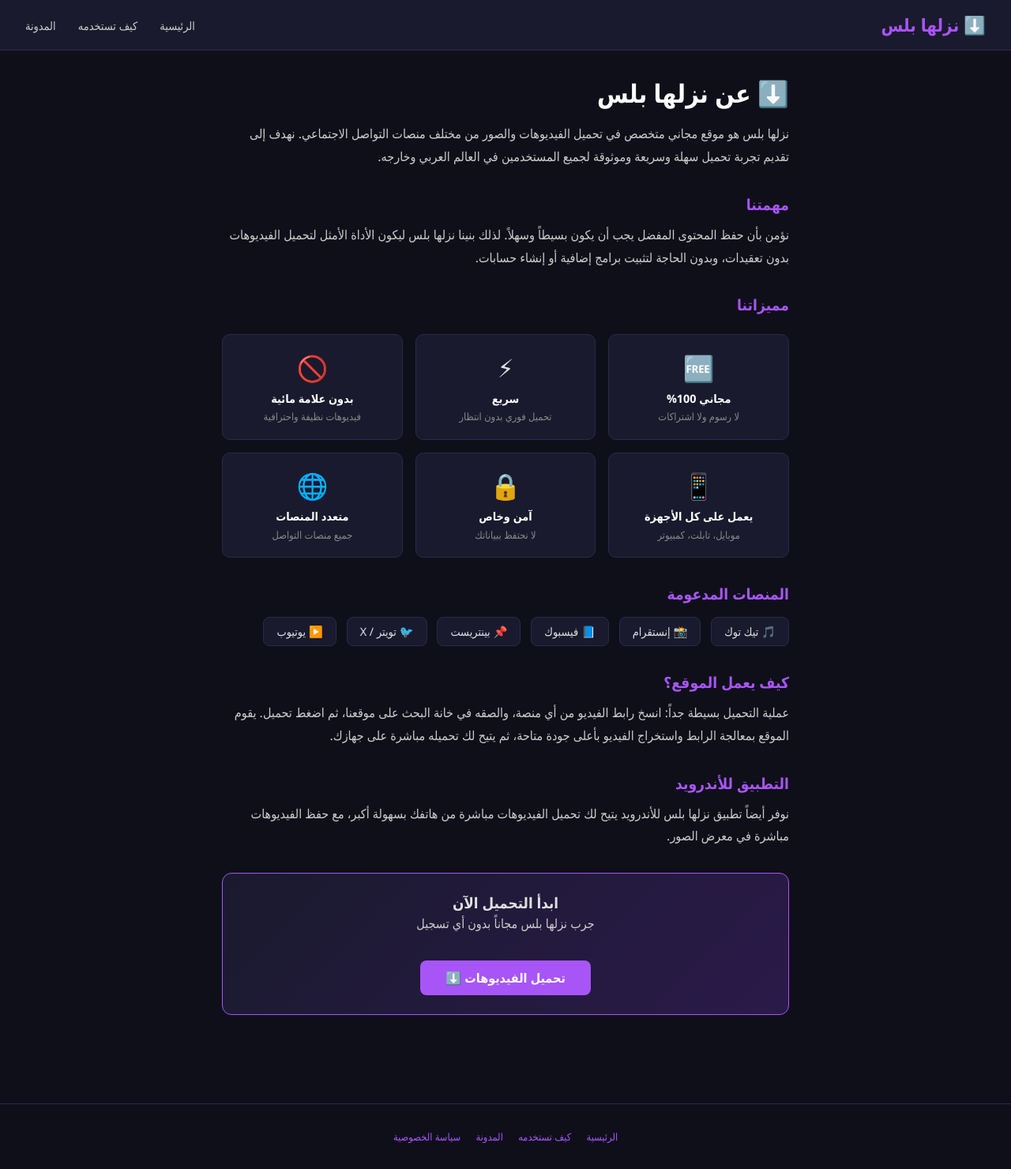
After one commit to Ahmedmutlag/VIP-, a Flask app: page /about in a window 1280 px wide. The commit adds this page. Shown: the whole page at 79% size. Run offline with Flask 3, Linux system fonts and the light colour scheme; data that the repository does not hold is empty.

Commit message:
Add blog, article pages, and about page to satisfy AdSense content requirements
https://claude.ai/code/session_013L5sDbn3fhAacxgycoYcfR

```diff
--- a/app.py
+++ b/app.py
@@ -521,6 +521,248 @@ def privacy():
 @app.route("/how-to-use")
 def how_to_use():
     return render_template("how-to-use.html")
+
+
+BLOG_ARTICLES = [
+    {
+        "slug": "download-tiktok-without-watermark",
+        "title": "كيف تحمّل فيديوهات تيك توك بدون علامة مائية 2025",
+        "description": "دليل شامل لتحميل فيديوهات TikTok بجودة عالية وبدون علامة مائية على أي جهاز.",
+        "emoji": "🎵",
+        "date": "2025-05-01",
+        "content": """
+<h2>لماذا تريد تحميل فيديوهات تيك توك؟</h2>
+<p>تيك توك من أكثر منصات التواصل الاجتماعي شعبية في العالم، ويشارك المستخدمون يومياً آلاف الفيديوهات الترفيهية والتعليمية. كثيراً ما تريد حفظ فيديو مفضل لمشاهدته لاحقاً بدون إنترنت، أو مشاركته مع أصدقاء لا يستخدمون التطبيق.</p>
+
+<h2>المشكلة مع التحميل المباشر</h2>
+<p>عندما تحمّل فيديو مباشرة من تطبيق تيك توك، يُضاف عليه تلقائياً اسم المستخدم والعلامة المائية الخاصة بالمنصة، مما يجعل الفيديو يبدو غير احترافي إذا أردت مشاركته في مكان آخر.</p>
+
+<h2>الحل: استخدام نزلها بلس</h2>
+<p>موقع نزلها بلس يتيح لك تحميل فيديوهات تيك توك بجودة عالية وبدون أي علامة مائية، وذلك بخطوات بسيطة جداً.</p>
+
+<h2>خطوات التحميل</h2>
+<ol>
+<li><strong>افتح تطبيق تيك توك</strong> على هاتفك أو جهازك.</li>
+<li><strong>ابحث عن الفيديو</strong> الذي تريد تحميله.</li>
+<li><strong>اضغط على مشاركة</strong> ثم اختر "نسخ الرابط".</li>
+<li><strong>افتح موقع vip-dl.com</strong> في متصفحك.</li>
+<li><strong>الصق الرابط</strong> في خانة البحث واضغط تحميل.</li>
+<li><strong>انتظر معالجة الفيديو</strong> ثم اضغط "تحميل الفيديو".</li>
+</ol>
+
+<h2>نصائح مهمة</h2>
+<ul>
+<li>تأكد من أن الفيديو عام وليس خاصاً قبل محاولة التحميل.</li>
+<li>اختر أعلى جودة متاحة للحصول على صورة واضحة.</li>
+<li>احترم حقوق الملكية الفكرية واستخدم الفيديوهات للأغراض الشخصية فقط.</li>
+<li>يمكنك تحميل عدة فيديوهات متتالية بدون أي قيود.</li>
+</ul>
+
+<h2>هل التحميل مجاني؟</h2>
+<p>نعم، موقع نزلها بلس مجاني 100% ولا يتطلب أي تسجيل أو اشتراك. يمكنك تحميل عدد غير محدود من الفيديوهات مجاناً.</p>
+
+<h2>أين أجد الفيديو بعد التحميل؟</h2>
+<p>بعد اكتمال التحميل ستجد الفيديو في:</p>
+<ul>
+<li><strong>على الأندرويد:</strong> مجلد Downloads في تطبيق الملفات.</li>
+<li><strong>على الآيفون:</strong> تطبيق الملفات أو معرض الصور مباشرة.</li>
+<li><strong>على الكمبيوتر:</strong> مجلد التنزيلات الافتراضي.</li>
+</ul>
+"""
+    },
+    {
+        "slug": "download-instagram-reels",
+        "title": "أفضل طريقة لتحميل ريلز إنستقرام على هاتفك",
+        "description": "تعرف على أسهل طريقة لتحميل مقاطع Reels من إنستقرام بجودة HD بدون برامج إضافية.",
+        "emoji": "📸",
+        "date": "2025-05-05",
+        "content": """
+<h2>ما هي ريلز إنستقرام؟</h2>
+<p>ريلز إنستقرام هي مقاطع فيديو قصيرة مدتها من 15 ثانية إلى 90 ثانية، أصبحت من أكثر أنواع المحتوى انتشاراً على المنصة. تجد فيها محتوى تعليمي، ترفيهي، وصفات طبخ، تمارين رياضية، وأكثر.</p>
+
+<h2>لماذا لا يتيح إنستقرام التحميل المباشر؟</h2>
+<p>إنستقرام لا يوفر خاصية تحميل الفيديوهات مباشرة لحماية حقوق المحتوى. لذلك يحتاج المستخدمون لاستخدام أدوات خارجية لتحميل ما يريدون حفظه.</p>
+
+<h2>كيف تحمّل ريلز إنستقرام بخطوات سهلة</h2>
+<ol>
+<li>افتح إنستقرام وابحث عن الريل الذي تريده.</li>
+<li>اضغط على النقاط الثلاث (⋯) في أعلى الفيديو.</li>
+<li>اختر <strong>"نسخ الرابط"</strong>.</li>
+<li>توجه لموقع <strong>vip-dl.com</strong>.</li>
+<li>الصق الرابط في الحقل المخصص.</li>
+<li>اضغط على زر التحميل وانتظر المعالجة.</li>
+<li>اضغط "تحميل الفيديو" لحفظه على جهازك.</li>
+</ol>
+
+<h2>تحميل صور إنستقرام أيضاً</h2>
+<p>لا يقتصر الأمر على الفيديوهات فقط — يمكنك أيضاً تحميل الصور من إنستقرام بنفس الطريقة. فقط انسخ رابط المنشور وضعه في الموقع.</p>
+
+<h2>هل يعمل مع الحسابات الخاصة؟</h2>
+<p>لا، لا يمكن تحميل محتوى الحسابات الخاصة. يعمل الموقع فقط مع الحسابات العامة والمحتوى المتاح للجميع.</p>
+
+<h2>نصائح للحصول على أفضل جودة</h2>
+<ul>
+<li>تأكد من اتصالك بالإنترنت قبل الضغط على زر التحميل.</li>
+<li>افتح الفيديو في إنستقرام قبل نسخ الرابط للتأكد من صحته.</li>
+<li>إذا لم يعمل الرابط، جرب فتح الفيديو في المتصفح ونسخ الرابط من شريط العنوان.</li>
+</ul>
+"""
+    },
+    {
+        "slug": "download-facebook-videos",
+        "title": "تحميل فيديوهات فيسبوك بجودة عالية - دليل شامل",
+        "description": "طريقة سهلة وسريعة لتحميل أي فيديو من فيسبوك سواء من الصفحات أو المجموعات.",
+        "emoji": "📘",
+        "date": "2025-05-10",
+        "content": """
+<h2>فيسبوك وتحميل الفيديوهات</h2>
+<p>فيسبوك من أقدم وأكبر منصات التواصل الاجتماعي، ويحتوي على ملايين الفيديوهات في مختلف المجالات. سواء كانت فيديوهات إخبارية، رياضية، ترفيهية، أو تعليمية — يمكنك الآن تحميل أي منها بسهولة.</p>
+
+<h2>طريقة نسخ رابط فيديو فيسبوك</h2>
+<p>هناك عدة طرق لنسخ رابط فيديو فيسبوك:</p>
+
+<h3>من التطبيق:</h3>
+<ol>
+<li>افتح الفيديو في تطبيق فيسبوك.</li>
+<li>اضغط على النقاط الثلاث (⋯).</li>
+<li>اختر "نسخ الرابط".</li>
+</ol>
+
+<h3>من المتصفح:</h3>
+<ol>
+<li>افتح الفيديو في المتصفح.</li>
+<li>انسخ الرابط من شريط العنوان مباشرة.</li>
+</ol>
+
+<h2>خطوات التحميل عبر نزلها بلس</h2>
+<ol>
+<li>انسخ رابط الفيديو من فيسبوك.</li>
+<li>افتح موقع vip-dl.com.</li>
+<li>الصق الرابط في الخانة المخصصة.</li>
+<li>اضغط على زر "تحميل".</li>
+<li>انتظر معالجة الفيديو.</li>
+<li>اختر الجودة المناسبة واضغط "تحميل الفيديو".</li>
+</ol>
+
+<h2>أنواع محتوى فيسبوك التي يمكن تحميلها</h2>
+<ul>
+<li>فيديوهات المنشورات العادية.</li>
+<li>فيديوهات الصفحات العامة.</li>
+<li>فيديوهات المجموعات العامة.</li>
+<li>ريلز فيسبوك.</li>
+</ul>
+
+<h2>ملاحظات مهمة</h2>
+<p>لا يمكن تحميل فيديوهات المنشورات الخاصة أو فيديوهات البث المباشر الخاصة. كما يُنصح دائماً باحترام حقوق الملكية الفكرية وعدم إعادة نشر المحتوى دون إذن أصحابه.</p>
+"""
+    },
+    {
+        "slug": "best-video-download-tips",
+        "title": "نصائح احترافية لتحميل الفيديوهات بأعلى جودة",
+        "description": "اكتشف أهم النصائح والحيل للحصول على أفضل جودة عند تحميل الفيديوهات من الإنترنت.",
+        "emoji": "💡",
+        "date": "2025-05-15",
+        "content": """
+<h2>أهمية جودة الفيديو عند التحميل</h2>
+<p>عندما تحمّل فيديو من الإنترنت، جودة الملف النهائي تعتمد على عدة عوامل. فهم هذه العوامل يساعدك على الحصول على أفضل نتيجة ممكنة في كل مرة.</p>
+
+<h2>1. اختر أعلى دقة متاحة</h2>
+<p>معظم مواقع التواصل الاجتماعي تتيح فيديوهات بدقات مختلفة (480p، 720p، 1080p). دائماً اختر الأعلى إذا كان لديك مساحة كافية على جهازك.</p>
+
+<h2>2. اتصال إنترنت مستقر</h2>
+<p>لضمان تحميل الفيديو كاملاً وبجودة عالية، تأكد من اتصالك بشبكة إنترنت مستقرة. استخدام الواي فاي أفضل من بيانات الجوال لتحميل الفيديوهات الكبيرة.</p>
+
+<h2>3. لا تقاطع عملية التحميل</h2>
+<p>اترك الصفحة مفتوحة حتى يكتمل التحميل. إغلاق المتصفح أو التنقل لصفحة أخرى قد يوقف عملية التحميل.</p>
+
+<h2>4. تحقق من جودة المصدر الأصلي</h2>
+<p>إذا كان الفيديو الأصلي رُفع بجودة منخفضة، فلن تستطيع الحصول على جودة أعلى منه عند التحميل. الجودة النهائية تعتمد على جودة المصدر.</p>
+
+<h2>5. استخدم الموقع الصحيح</h2>
+<p>موقع نزلها بلس متخصص في تحميل الفيديوهات بأعلى جودة متاحة من المنصات الأصلية. يدعم تيك توك وإنستقرام وفيسبوك وبينتريست وغيرها.</p>
+
+<h2>6. مساحة التخزين</h2>
+<p>قبل التحميل، تأكد من وجود مساحة كافية على جهازك. فيديو بجودة 1080p قد يأخذ بين 50 و500 ميغابايت حسب مدته.</p>
+
+<h2>7. تنظيم ملفاتك</h2>
+<p>أنشئ مجلداً مخصصاً للفيديوهات المحمّلة لتسهيل إيجادها لاحقاً. يحفظ تطبيق نزلها بلس الفيديوهات تلقائياً في مجلد "NazzilhaPlus" داخل Downloads.</p>
+
+<h2>أكثر الأخطاء شيوعاً عند التحميل</h2>
+<ul>
+<li><strong>رابط خاطئ:</strong> تأكد من نسخ الرابط كاملاً.</li>
+<li><strong>حساب خاص:</strong> الفيديو من حساب خاص لا يمكن تحميله.</li>
+<li><strong>الفيديو محذوف:</strong> إذا حذف صاحبه الفيديو، لن تتمكن من تحميله.</li>
+<li><strong>انقطاع الإنترنت:</strong> يؤدي لفشل التحميل، أعد المحاولة.</li>
+</ul>
+"""
+    },
+    {
+        "slug": "download-pinterest-videos",
+        "title": "كيف تحمّل فيديوهات وصور بينتريست بسهولة",
+        "description": "دليل سريع لتحميل فيديوهات وصور بينتريست على هاتفك أو كمبيوترك في ثوانٍ.",
+        "emoji": "📌",
+        "date": "2025-05-18",
+        "content": """
+<h2>بينتريست - منصة الإلهام والأفكار</h2>
+<p>بينتريست منصة فريدة تجمع بين الصور والفيديوهات الإبداعية في مجالات الديكور، الطبخ، الموضة، الفن، والأفكار الإبداعية. كثيراً ما تجد فيها محتوى رائعاً تريد حفظه للرجوع إليه لاحقاً.</p>
+
+<h2>لماذا يصعب التحميل من بينتريست؟</h2>
+<p>بينتريست لا يوفر خيار تحميل مباشر للفيديوهات، ويقتصر على حفظ الصور في بعض الحالات. لذلك تحتاج لأداة متخصصة مثل نزلها بلس للتحميل.</p>
+
+<h2>طريقة نسخ رابط بينتريست</h2>
+<h3>من التطبيق:</h3>
+<ol>
+<li>افتح الصورة أو الفيديو في تطبيق بينتريست.</li>
+<li>اضغط على أيقونة المشاركة (Share).</li>
+<li>اختر "نسخ الرابط" أو "Copy Link".</li>
+</ol>
+
+<h3>من المتصفح:</h3>
+<ol>
+<li>افتح المحتوى في متصفحك.</li>
+<li>انسخ الرابط من شريط العنوان.</li>
+</ol>
+
+<h2>تحميل محتوى بينتريست عبر نزلها بلس</h2>
+<ol>
+<li>انسخ رابط الصورة أو الفيديو من بينتريست.</li>
+<li>افتح موقع vip-dl.com.</li>
+<li>الصق الرابط في خانة التحميل.</li>
+<li>اضغط تحميل وانتظر المعالجة.</li>
+<li>اضغط "تحميل الفيديو" أو "تحميل الصورة".</li>
+</ol>
+
+<h2>استخدامات تحميل محتوى بينتريست</h2>
+<ul>
+<li>حفظ أفكار الديكور والتصميم لمشاريعك.</li>
+<li>الاحتفاظ بوصفات الطبخ المفضلة.</li>
+<li>جمع أفكار الموضة والإطلالات.</li>
+<li>حفظ الصور الإلهامية للعمل والإبداع.</li>
+</ul>
+
+<h2>تنبيه مهم</h2>
+<p>احرص دائماً على احترام حقوق الملكية الفكرية. المحتوى المحمّل للاستخدام الشخصي مقبول، أما إعادة نشره دون إذن صاحبه فقد يكون انتهاكاً لحقوق النشر.</p>
+"""
+    },
+]
+
+
+@app.route("/blog")
+def blog():
+    return render_template("blog.html", articles=BLOG_ARTICLES)
+
+
+@app.route("/blog/<slug>")
+def blog_article(slug):
+    article = next((a for a in BLOG_ARTICLES if a["slug"] == slug), None)
+    if not article:
+        return render_template("404.html"), 404
+    return render_template("article.html", article=article, articles=BLOG_ARTICLES)
+
+
+@app.route("/about")
+def about():
+    return render_template("about.html")
 
 
 @app.route("/api/app-ping", methods=["POST"])
--- /dev/null
+++ b/templates/about.html
@@ -0,0 +1,122 @@
+<!DOCTYPE html>
+<html lang="ar" dir="rtl">
+<head>
+  <meta charset="UTF-8" />
+  <meta name="viewport" content="width=device-width, initial-scale=1.0" />
+  <title>عن نزلها بلس - موقع تحميل الفيديوهات</title>
+  <meta name="description" content="تعرف على موقع نزلها بلس، الأداة المجانية لتحميل الفيديوهات من تيك توك وإنستقرام وفيسبوك وبينتريست." />
+  <!-- Google Analytics -->
+  <script async src="https://www.googletagmanager.com/gtag/js?id=G-HYY3LFZZCS"></script>
+  <script>
+    window.dataLayer = window.dataLayer || [];
+    function gtag(){dataLayer.push(arguments);}
+    gtag('js', new Date());
+    gtag('config', 'G-HYY3LFZZCS');
+  </script>
+  <style>
+    * { margin: 0; padding: 0; box-sizing: border-box; }
+    body { font-family: 'Segoe UI', Tahoma, sans-serif; background: #0f0f1a; color: #e0e0e0; min-height: 100vh; }
+    nav { background: #1a1a2e; padding: 1rem 2rem; display: flex; justify-content: space-between; align-items: center; border-bottom: 1px solid #2a2a4a; }
+    .logo { font-size: 1.4rem; font-weight: 700; color: #a855f7; text-decoration: none; }
+    .nav-links a { color: #ccc; text-decoration: none; margin-right: 1.5rem; font-size: .9rem; }
+    .nav-links a:hover { color: #a855f7; }
+    .container { max-width: 750px; margin: 0 auto; padding: 2rem 1rem; }
+    h1 { font-size: 2rem; color: #fff; margin-bottom: 1rem; }
+    h2 { font-size: 1.2rem; color: #a855f7; margin: 2rem 0 .7rem; }
+    p { line-height: 1.8; color: #ccc; margin-bottom: 1rem; }
+    .features { display: grid; grid-template-columns: repeat(auto-fill, minmax(200px, 1fr)); gap: 1rem; margin: 1.5rem 0; }
+    .feature { background: #1a1a2e; border-radius: 10px; padding: 1.2rem; border: 1px solid #2a2a4a; text-align: center; }
+    .feature .icon { font-size: 2rem; margin-bottom: .5rem; }
+    .feature .title { font-size: .9rem; color: #fff; font-weight: 600; margin-bottom: .3rem; }
+    .feature .desc { font-size: .8rem; color: #888; }
+    .platforms { display: flex; flex-wrap: wrap; gap: .8rem; margin: 1rem 0; }
+    .platform { background: #1a1a2e; border: 1px solid #2a2a4a; border-radius: 8px; padding: .5rem 1rem; font-size: .9rem; }
+    .cta-box { background: linear-gradient(135deg, #1a1a2e, #2a1a4a); border: 1px solid #a855f7; border-radius: 12px; padding: 1.5rem; margin: 2rem 0; text-align: center; }
+    .cta-btn { background: #a855f7; color: #fff; padding: .7rem 2rem; border-radius: 8px; text-decoration: none; font-weight: 700; display: inline-block; margin-top: 1rem; }
+    footer { text-align: center; padding: 2rem; color: #555; font-size: .8rem; border-top: 1px solid #2a2a4a; margin-top: 3rem; }
+    footer a { color: #a855f7; text-decoration: none; margin: 0 .5rem; }
+  </style>
+</head>
+<body>
+<nav>
+  <a href="/" class="logo">⬇️ نزلها بلس</a>
+  <div class="nav-links">
+    <a href="/">الرئيسية</a>
+    <a href="/how-to-use">كيف تستخدمه</a>
+    <a href="/blog">المدونة</a>
+  </div>
+</nav>
+
+<div class="container">
+  <h1>⬇️ عن نزلها بلس</h1>
+
+  <p>نزلها بلس هو موقع مجاني متخصص في تحميل الفيديوهات والصور من مختلف منصات التواصل الاجتماعي. نهدف إلى تقديم تجربة تحميل سهلة وسريعة وموثوقة لجميع المستخدمين في العالم العربي وخارجه.</p>
+
+  <h2>مهمتنا</h2>
+  <p>نؤمن بأن حفظ المحتوى المفضل يجب أن يكون بسيطاً وسهلاً. لذلك بنينا نزلها بلس ليكون الأداة الأمثل لتحميل الفيديوهات بدون تعقيدات، وبدون الحاجة لتثبيت برامج إضافية أو إنشاء حسابات.</p>
+
+  <h2>مميزاتنا</h2>
+  <div class="features">
+    <div class="feature">
+      <div class="icon">🆓</div>
+      <div class="title">مجاني 100%</div>
+      <div class="desc">لا رسوم ولا اشتراكات</div>
+    </div>
+    <div class="feature">
+      <div class="icon">⚡</div>
+      <div class="title">سريع</div>
+      <div class="desc">تحميل فوري بدون انتظار</div>
+    </div>
+    <div class="feature">
+      <div class="icon">🚫</div>
+      <div class="title">بدون علامة مائية</div>
+      <div class="desc">فيديوهات نظيفة واحترافية</div>
+    </div>
+    <div class="feature">
+      <div class="icon">📱</div>
+      <div class="title">يعمل على كل الأجهزة</div>
+      <div class="desc">موبايل، تابلت، كمبيوتر</div>
+    </div>
+    <div class="feature">
+      <div class="icon">🔒</div>
+      <div class="title">آمن وخاص</div>
+      <div class="desc">لا نحتفظ ببياناتك</div>
+    </div>
+    <div class="feature">
+      <div class="icon">🌐</div>
+      <div class="title">متعدد المنصات</div>
+      <div class="desc">جميع منصات التواصل</div>
+    </div>
+  </div>
+
+  <h2>المنصات المدعومة</h2>
+  <div class="platforms">
+    <span class="platform">🎵 تيك توك</span>
+    <span class="platform">📸 إنستقرام</span>
+    <span class="platform">📘 فيسبوك</span>
+    <span class="platform">📌 بينتريست</span>
+    <span class="platform">🐦 تويتر / X</span>
+    <span class="platform">▶️ يوتيوب</span>
+  </div>
+
+  <h2>كيف يعمل الموقع؟</h2>
+  <p>عملية التحميل بسيطة جداً: انسخ رابط الفيديو من أي منصة، والصقه في خانة البحث على موقعنا، ثم اضغط تحميل. يقوم الموقع بمعالجة الرابط واستخراج الفيديو بأعلى جودة متاحة، ثم يتيح لك تحميله مباشرة على جهازك.</p>
+
+  <h2>التطبيق للأندرويد</h2>
+  <p>نوفر أيضاً تطبيق نزلها بلس للأندرويد يتيح لك تحميل الفيديوهات مباشرة من هاتفك بسهولة أكبر، مع حفظ الفيديوهات مباشرة في معرض الصور.</p>
+
+  <div class="cta-box">
+    <h3>ابدأ التحميل الآن</h3>
+    <p>جرب نزلها بلس مجاناً بدون أي تسجيل</p>
+    <a href="/" class="cta-btn">تحميل الفيديوهات ⬇️</a>
+  </div>
+</div>
+
+<footer>
+  <a href="/">الرئيسية</a>
+  <a href="/how-to-use">كيف تستخدمه</a>
+  <a href="/blog">المدونة</a>
+  <a href="/privacy">سياسة الخصوصية</a>
+</footer>
+</body>
+</html>
--- a/templates/index.html
+++ b/templates/index.html
@@ -141,6 +141,8 @@
     <nav class="nav-links">
       <a href="#platforms">المنصات</a>
       <a href="/how-to-use">كيف تستخدمه</a>
+      <a href="/blog">المدونة</a>
+      <a href="/about">عن الموقع</a>
     </nav>
     <button class="theme-toggle" id="themeToggle" onclick="toggleTheme()" title="تبديل الوضع">🌙</button>
   </header>
@@ -629,6 +631,8 @@
     <div class="footer-links">
       <a href="#pricing">الاشتراك المميز</a>
       <a href="/how-to-use">كيف تستخدمه</a>
+      <a href="/blog">المدونة</a>
+      <a href="/about">عن الموقع</a>
       <a href="/privacy">سياسة الخصوصية</a>
     </div>
   </footer>
```
Also changed, not shown: templates/article.html (added, +103 -0 lines), templates/blog.html (added, +70 -0 lines).
